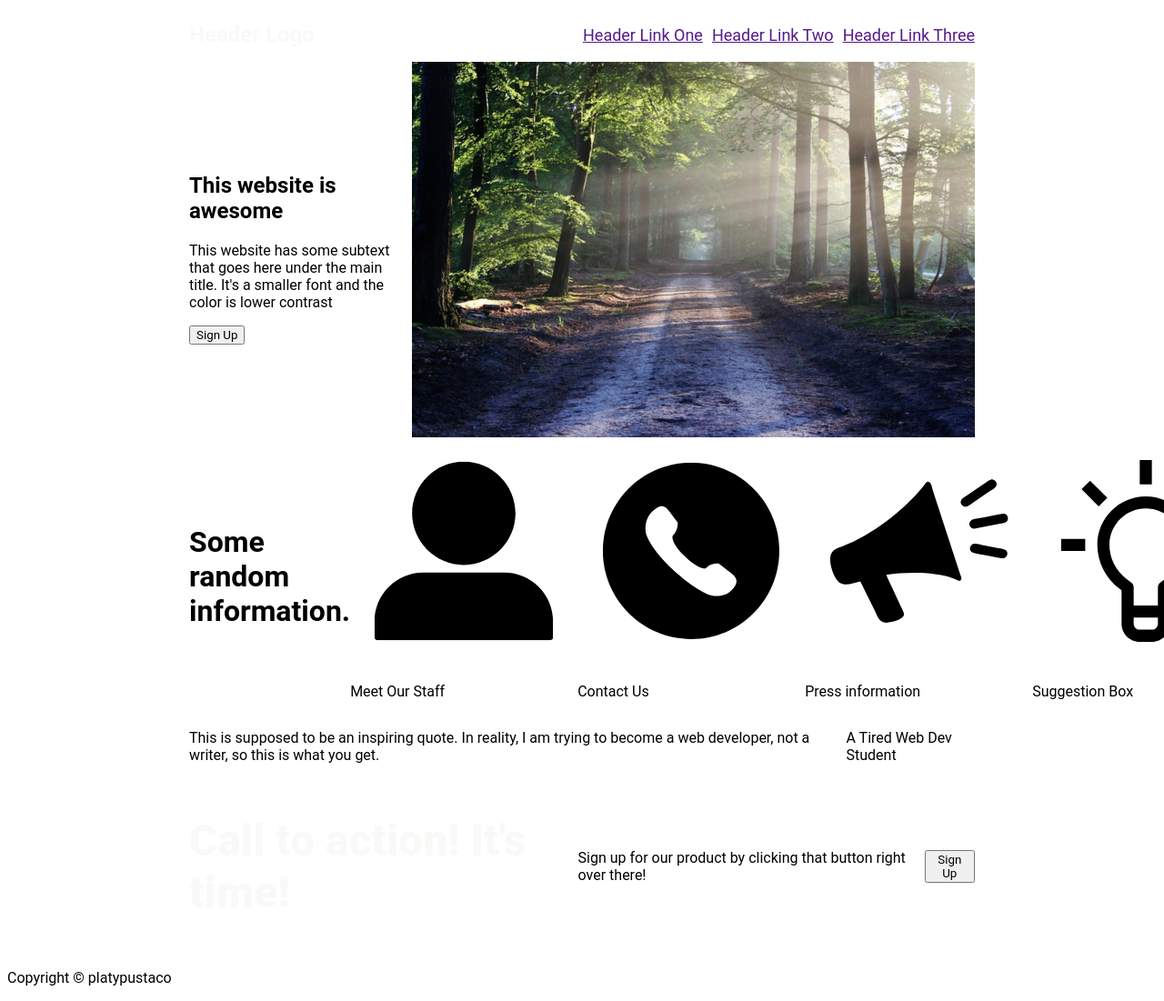
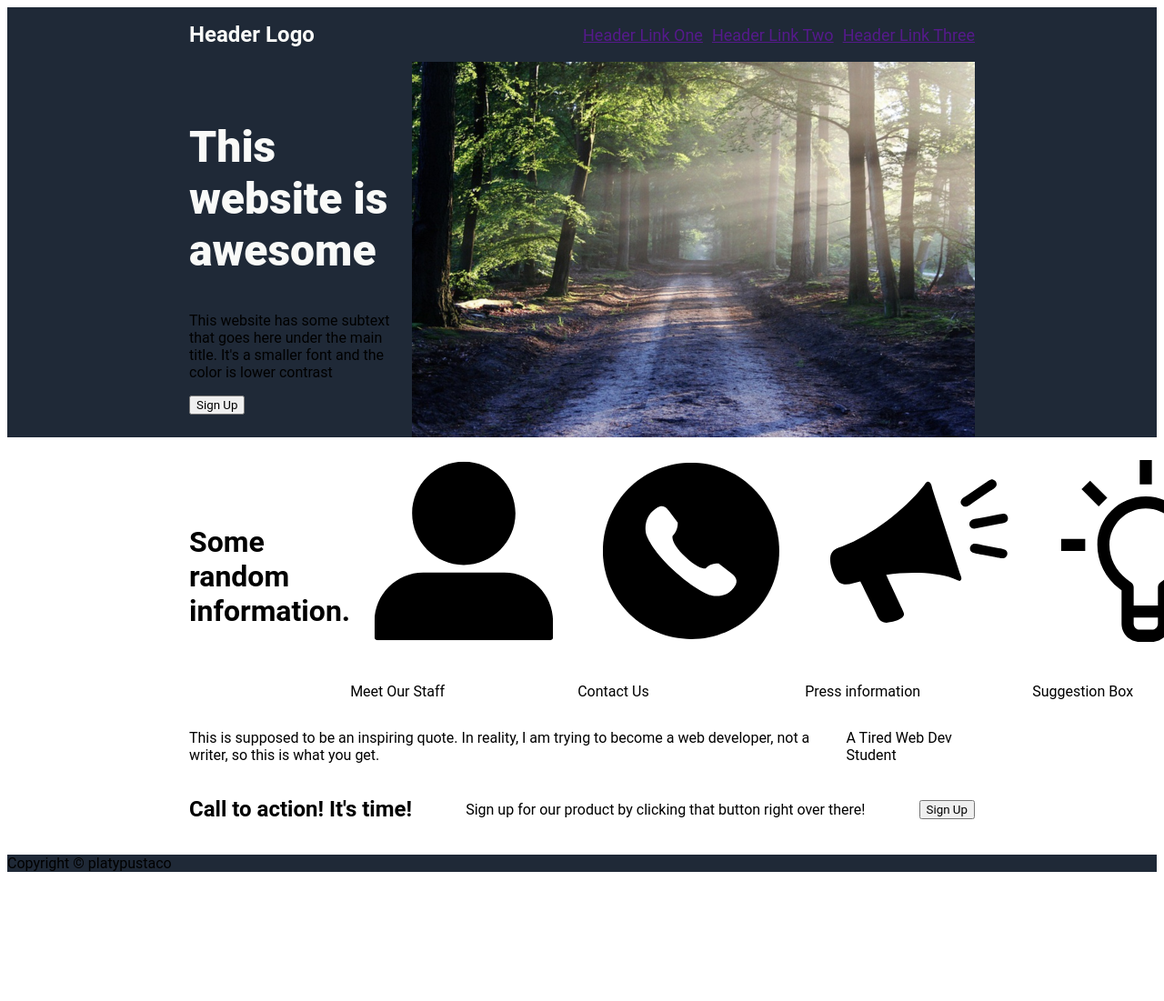
Before and after one commit to platypustaco/landing-page, a plain HTML site: page index.html in a window 1280 px wide. Shown: the top 1101 px of the page at 91% size. After the commit the page ends 975 px from the top, so only its background shows below. Drawn offline with Linux system fonts and the light colour scheme.

Commit message:
Fix incorrect declaration and style background
Started background styling, and also realized that I had added the hero-text-main class to the wrong element. Fixed issue, and it is now displaying as intended.

```diff
--- a/index.html
+++ b/index.html
@@ -18,10 +18,11 @@
 
     <div class="main">
         <div class="left-content-block">
-            <h2>This website is awesome</h2>
-            <p>This website has some subtext that goes here under the m<a href=""></a>ain title. It's a smaller font and the color is lower contrast</p>
+            <h2 class="hero-text-main">This website is awesome</h2>
+            <p>This website has some subtext that goes here under the main title. It's a smaller font and the color is lower contrast</p>
             <button class="sign-up-button">Sign Up</button>
         </div>
+
         <img src="./Images/forest.png">
     </div>
 
@@ -51,7 +52,7 @@
     </div>
 
     <div class="action-call">
-        <h2 class="hero-text-main">Call to action! It's time!</h2>
+        <h2>Call to action! It's time!</h2>
         <p>Sign up for our product by clicking that button right over there!</p>
         <button class="sign-up-button">Sign Up</button>
     </div>
--- a/style.css
+++ b/style.css
@@ -8,6 +8,10 @@
     justify-content: space-between;
     padding-left: 200px;
     padding-right: 200px;
+}
+
+.header, .main, .footer {
+    background-color: #1f2937;
 }
 
 .header-logo {
```
